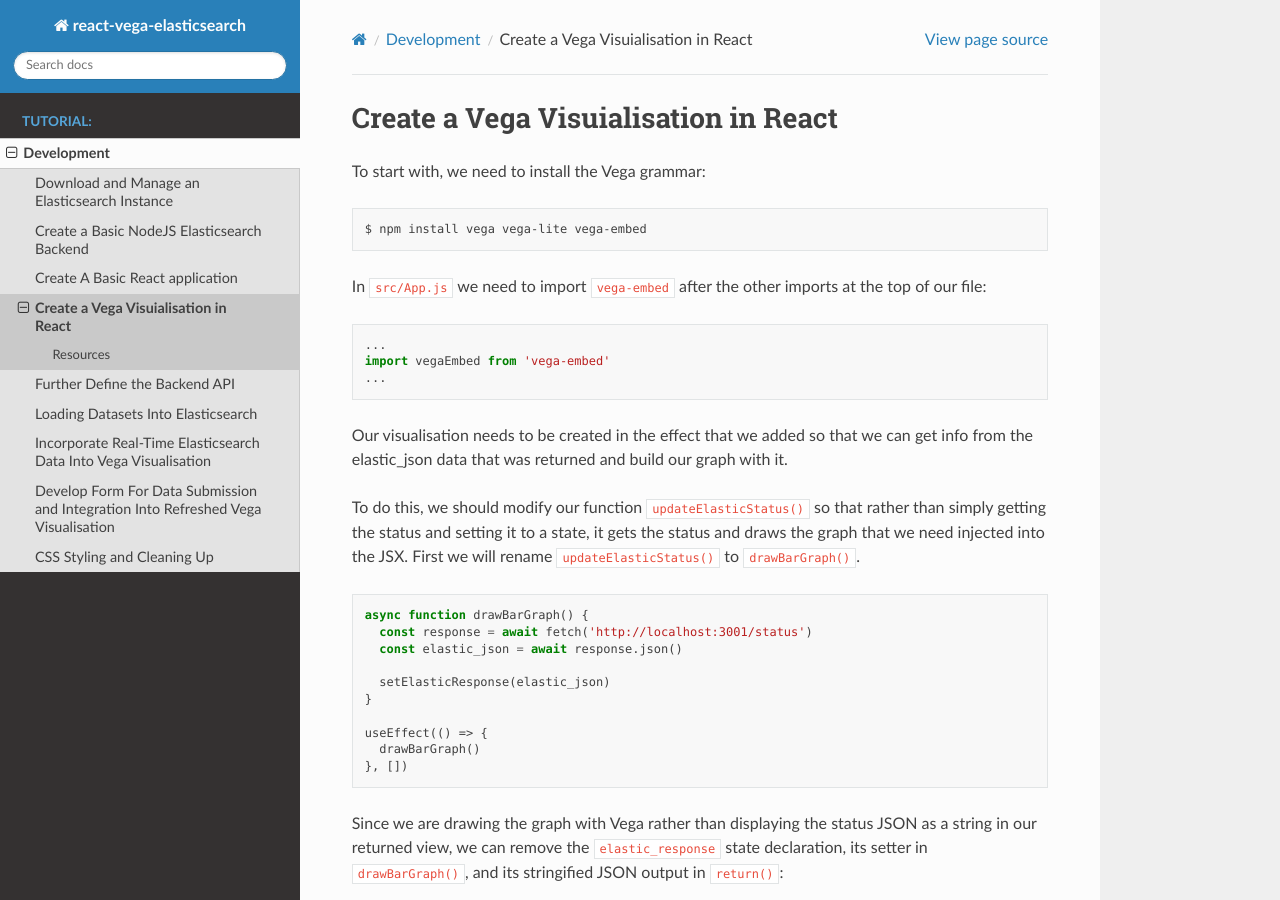
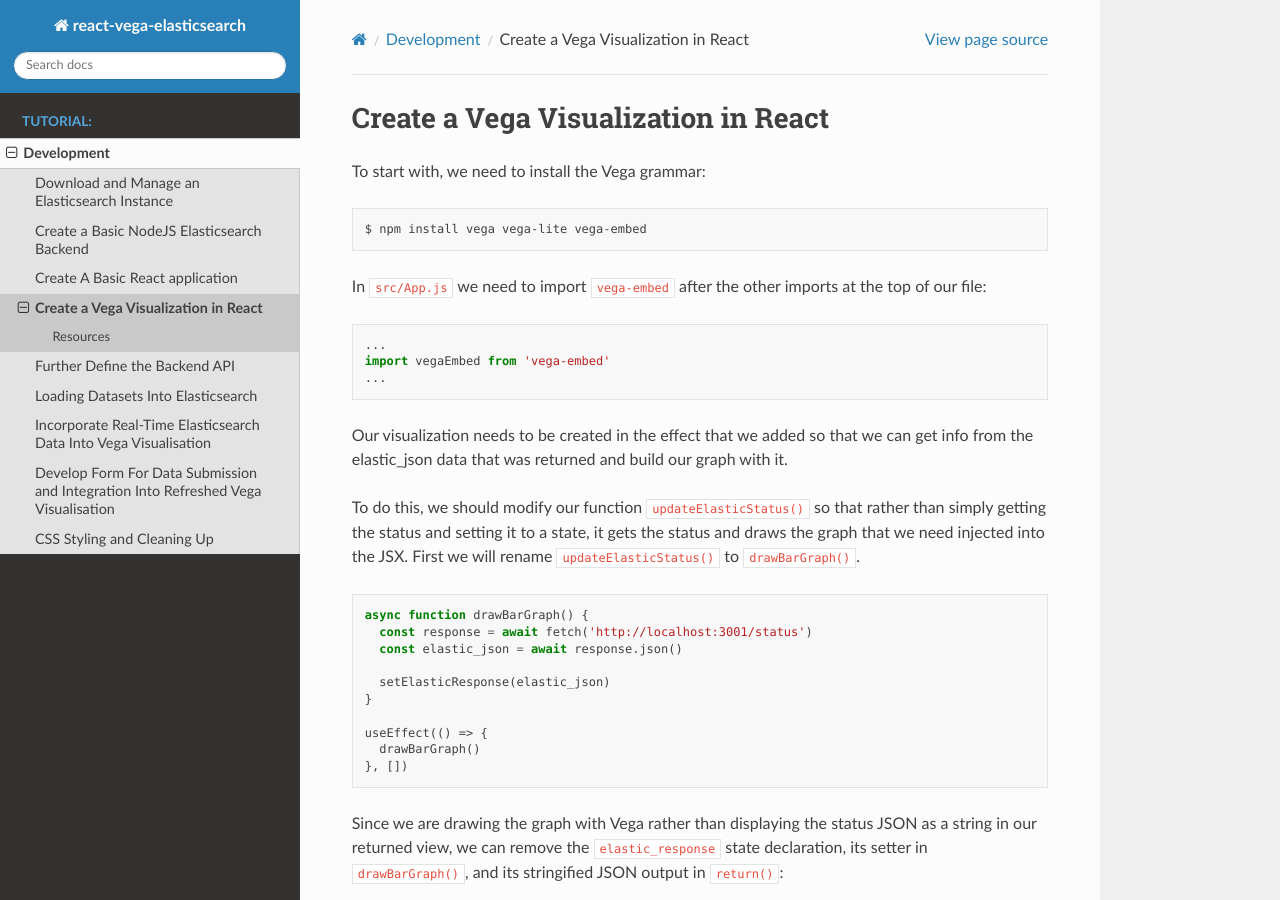
Before and after one commit to tcg-digital-us/react-box-whiskers-poc, a Sphinx documentation site: the page built from docs/source/project/development/create-vega.rst, in a window 1280 px wide and 900 px high. Built offline with Sphinx 7.4.7 and the Read the Docs theme 2.0.0, drawn with Linux system fonts in a browser that asks for light colours; some of the changed text lies outside the part shown.

Commit message:
grammar/spelling

```diff
--- a/docs/source/project/development/create-vega.rst
+++ b/docs/source/project/development/create-vega.rst
@@ -1,5 +1,5 @@
 
-Create a Vega Visuialisation in React
+Create a Vega Visualization in React
 ~~~~~~~~~~~~~~~~~~~~~~~~~~~~~~~~~~~~~
 
 To start with, we need to install the Vega grammar:
@@ -17,7 +17,7 @@ the top of our file:
    import vegaEmbed from 'vega-embed'
    ...
 
-Our visualisation needs to be created in the effect that we added so
+Our visualization needs to be created in the effect that we added so
 that we can get info from the elastic_json data that was returned and
 build our graph with it.
 
@@ -100,7 +100,7 @@ returned by our backend ``/status`` call:
        }
      };
 
-     // Create a visualisation and embed it in the html element with id 'Graph'
+     // Create a visualization and embed it in the html element with id 'Graph'
      // using our custom specification.
      vegaEmbed('#Graph', bar_graph_spec)
    }
@@ -200,7 +200,7 @@ enough time to show a green status before starting the backend. If the issue per
 `issue on our GitHub repo <https://github.com/tcg-digital-us/react-vega-elasticsearch/issues>`_ and we will try to help.
 
 Next we can do some work to update the elasticsearch data in real time,
-which will redraw and update our visualisation.
+which will redraw and update our visualization.
 
 Resources
 _________
```
